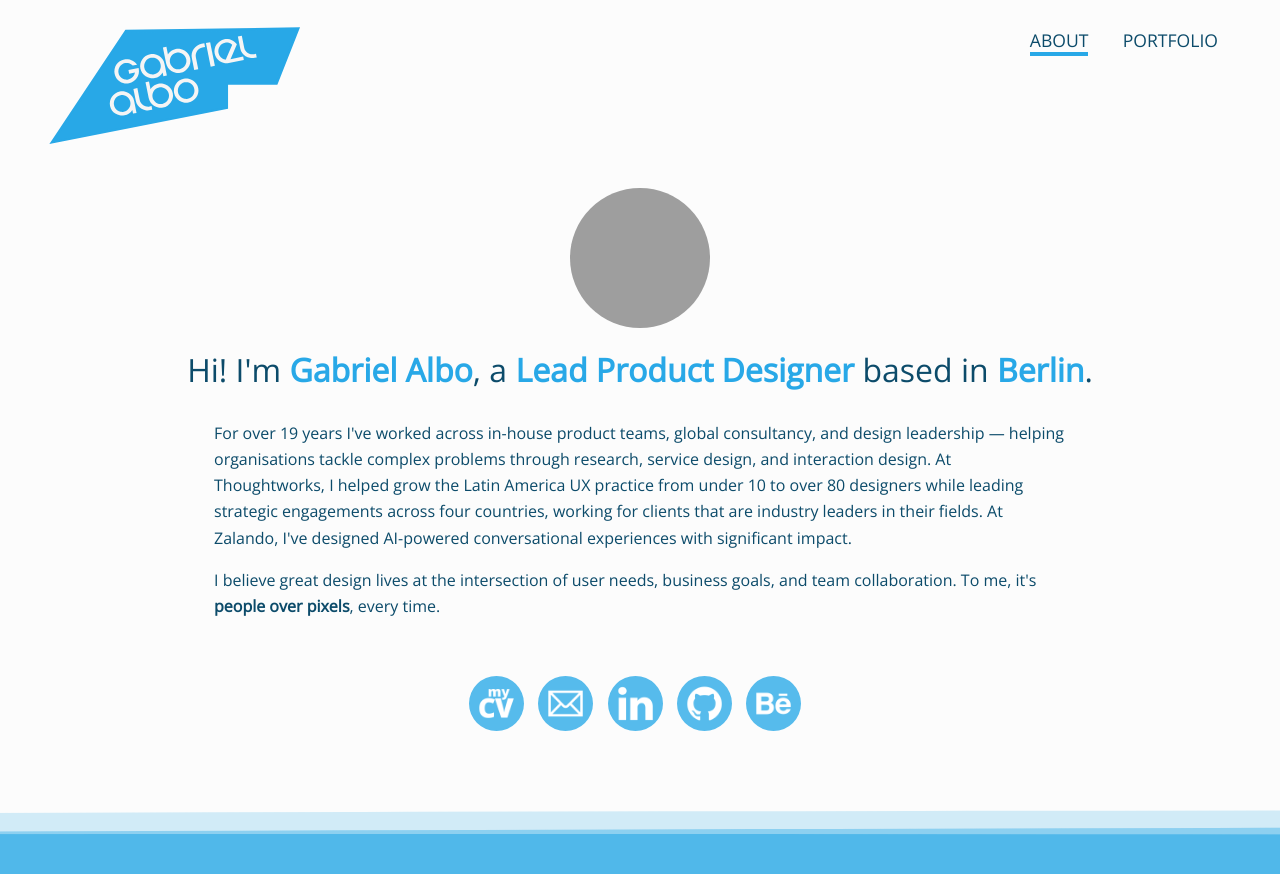
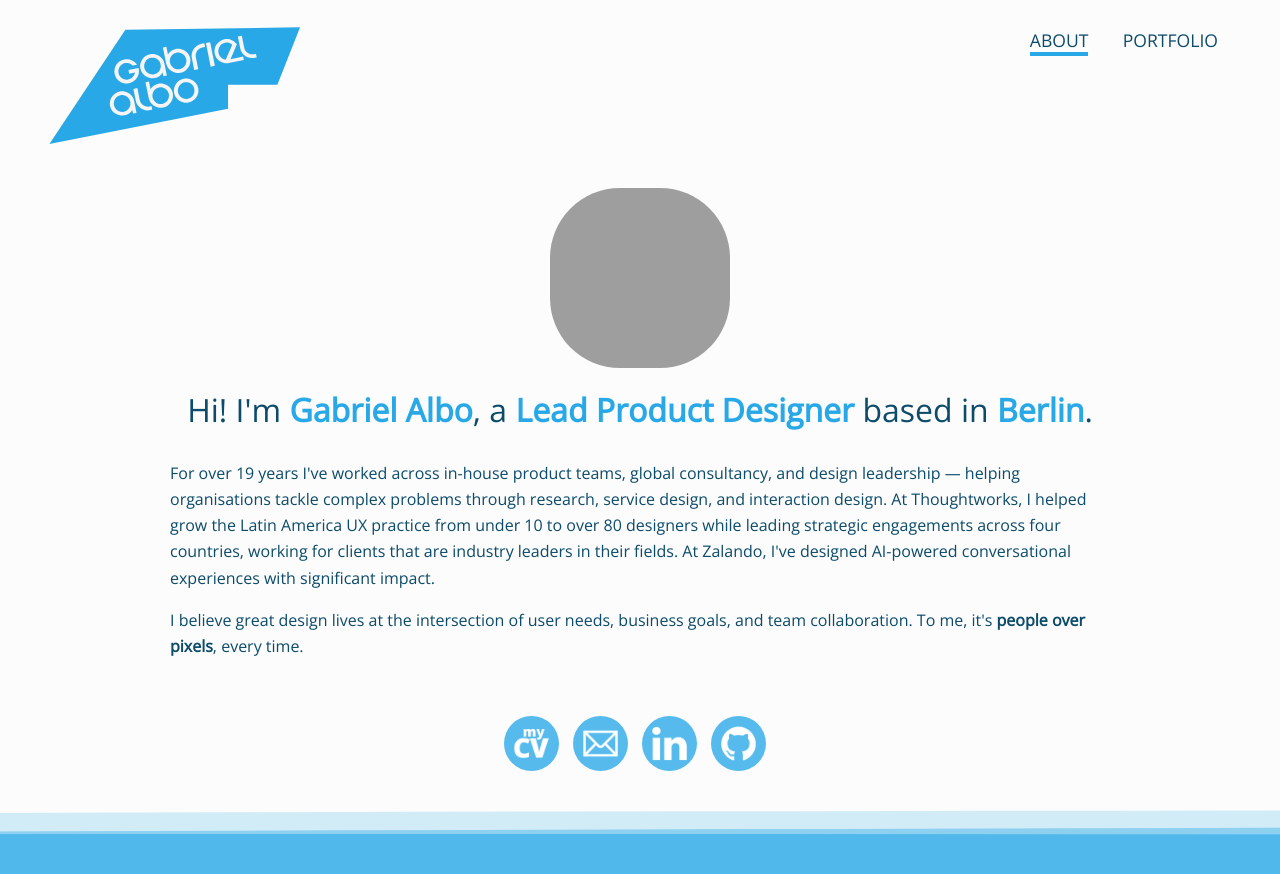
Before and after one commit to albogabriel/gabrielalbo.com, a Jekyll site: the page built from index.html, in a window 1280 px wide. Shown: the top 874 px of the page. Built offline with Jekyll 4.4.1, drawn with Linux system fonts in a browser that asks for light colours; grey boxes are pictures that could not be loaded.

Commit message:
Making avatar image larger and about-text to fill the space

```diff
--- a/_sass/screen.scss
+++ b/_sass/screen.scss
@@ -143,7 +143,7 @@ div.row.blog-index {
 p.about-text {
   margin: 0 auto;
   text-align: left;
-  max-width: 852px;
+  max-width: 940px;
 }
 
 /*****************************************************************************/
@@ -464,8 +464,8 @@ ul.menu {
   text-align: center;
 
   img {
-    height: 140px;
-    width: 140px;
+    height: 180px;
+    width: 180px;
     border-radius: 70px;
     -webkit-border-radius: 70px;
     -moz-border-radius: 70px;
--- a/index.html
+++ b/index.html
@@ -47,9 +47,9 @@ title: Gabriel Albo
 				<img class="contact-icon" src="{{ site.baseurl }}/assets/images/icons/github-256.png" alt="GitHub">
 			</a>
 
-			<a href="https://www.behance.net/albogabriel">
+			<!-- <a href="https://www.behance.net/albogabriel">
 				<img class="contact-icon" src="{{ site.baseurl }}/assets/images/icons/behance-256.png" alt="Behance">
-			</a>
+			</a> -->
 		</p>
 		</span>
 	</div>
```
Also changed, not shown: 1 other file.
